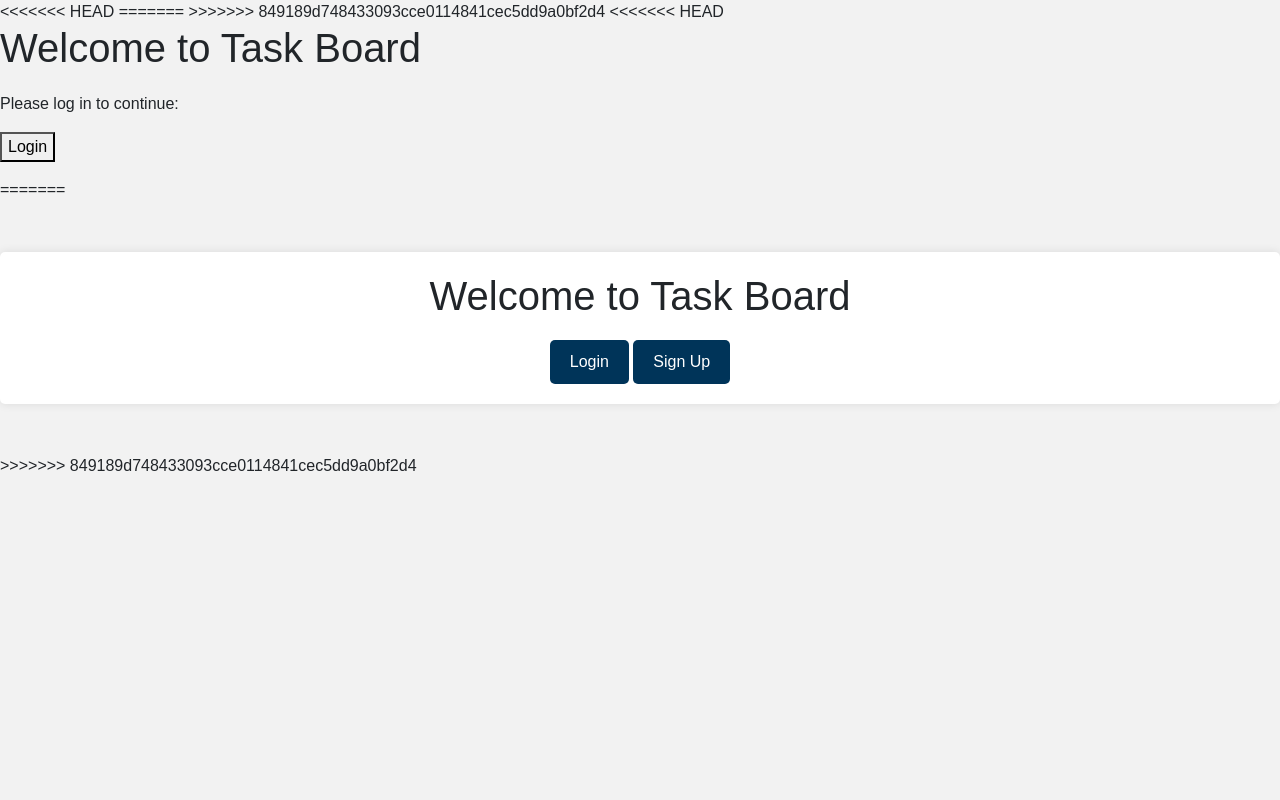
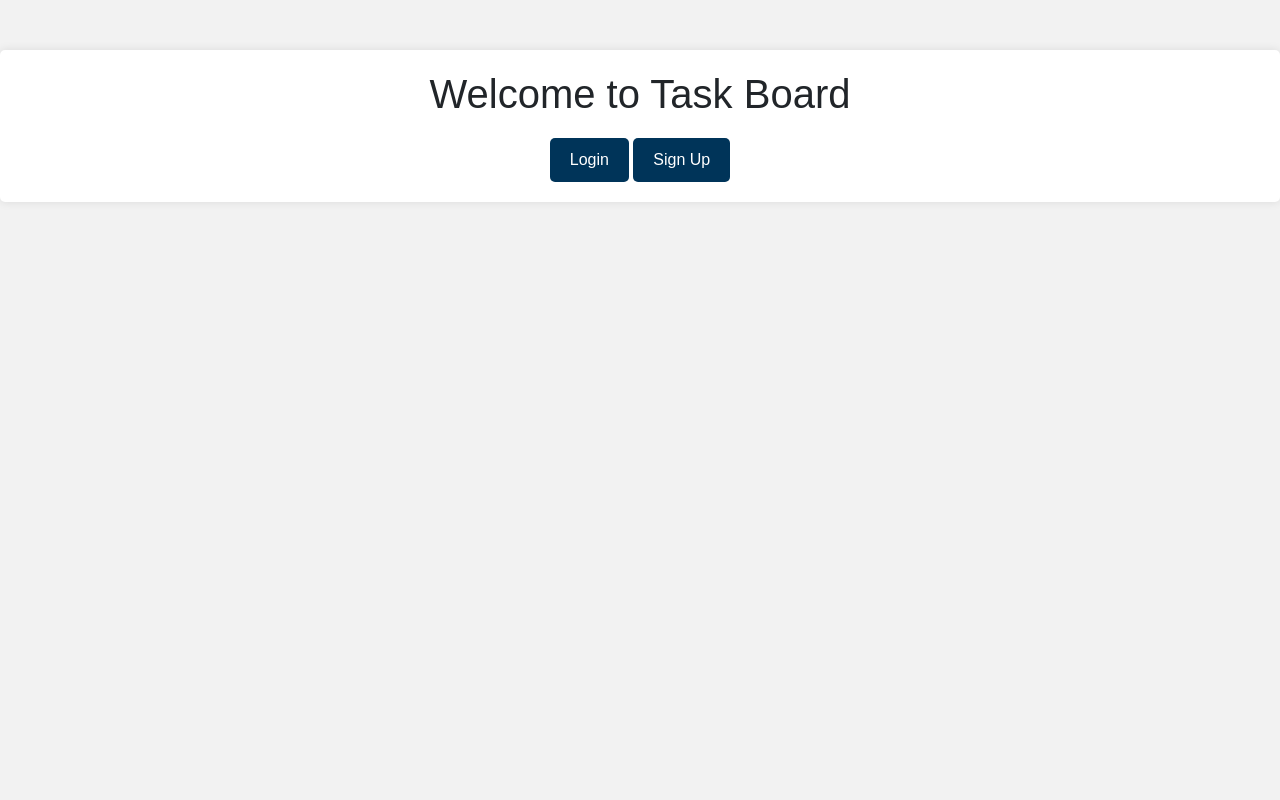
Before and after one commit to Jiske-N/Project-2, a Node server app: page / in a window 1280 px wide. Run offline with Node 20, Linux system fonts and the light colour scheme; some libraries are stand-ins or nearby versions.

Commit message:
last commit had merge issues, fixing them up

```diff
--- a/controllers/welcomeRoutes.js
+++ b/controllers/welcomeRoutes.js
@@ -5,6 +5,7 @@ router.get('/', async (req, res) => {
   res.render('welcome');
 });
 
+//GET the board route
 router.get('/board', async (req, res) => {
   res.render('board')
 })
--- a/public/styles/style.css
+++ b/public/styles/style.css
@@ -1,6 +1,7 @@
 :root {
-    --main-blue: ##003459;
+    --main-blue: #003459;
     --main-black: #242323;
+    --main-wite: #f2f2f2;
 }
 
 /* public/styles/style.css */
--- a/views/layouts/main.handlebars
+++ b/views/layouts/main.handlebars
@@ -5,21 +5,15 @@
     <meta charset="UTF-8" />
     <meta name="viewport" content="width=device-width, initial-scale=1.0" />
     <title>{{title}}</title>
-<<<<<<< HEAD
     <link
       rel="stylesheet"
       href="https://cdn.jsdelivr.net/npm/bootstrap@4.0.0/dist/css/bootstrap.min.css"
       integrity="sha384-Gn5384xqQ1aoWXA+058RXPxPg6fy4IWvTNh0E263XmFcJlSAwiGgFAW/dAiS6JXm"
       crossorigin="anonymous"
     />
-    <link rel="stylesheet" href="/styles/style.css" />
-  </head>
-  <body>
-=======
-    <link rel="stylesheet" href="/public/styles/style.css">
+    <link rel="stylesheet" href="/styles/style.css">
 </head>
 <body>
->>>>>>> 849189d748433093cce0114841cec5dd9a0bf2d4
     {{{body}}}
 
     <script
--- a/views/welcome.handlebars
+++ b/views/welcome.handlebars
@@ -1,13 +1,4 @@
 <!-- views/welcome.handlebars -->
-<<<<<<< HEAD
-<h1>Welcome to Task Board</h1>
-<p>Please log in to continue:</p>
-<form action="/login" method="post">
-    <div>
-    <button type="submit">Login</button>
-    </div>
-</form>
-=======
 <!DOCTYPE html>
 <html lang="en">
 <head>
@@ -26,4 +17,3 @@
     </div>
 </body>
 </html>
->>>>>>> 849189d748433093cce0114841cec5dd9a0bf2d4
```
Also changed, not shown: 1 other file.
